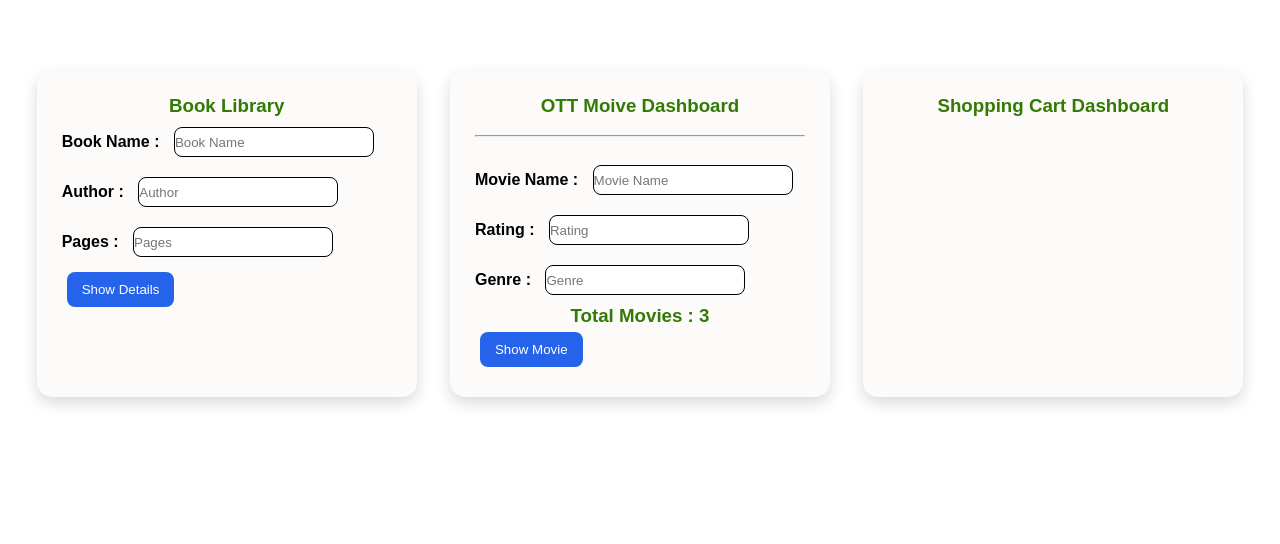
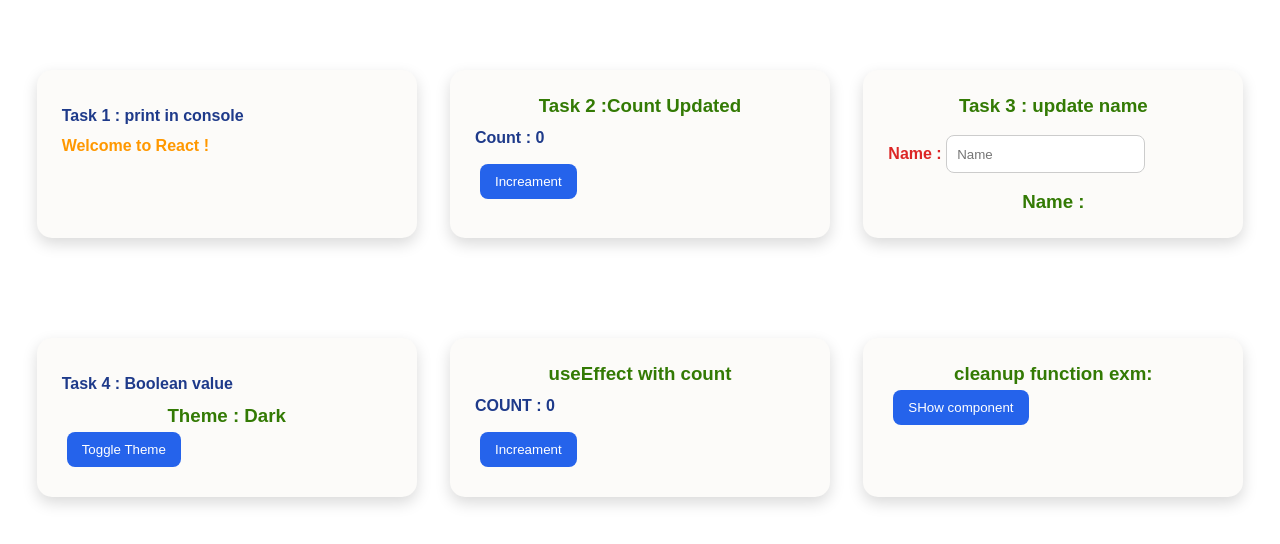
Before and after one commit to hodbesanjana06/React-Learning, a React (Vite) app: page / in a window 1280 px wide. Shown: the top 544 px of the page. Built offline with nearby package versions, Linux system fonts and the light colour scheme.

Commit message:
Day 8 : UseEffect

```diff
--- a/src/App.css
+++ b/src/App.css
@@ -21,6 +21,7 @@
 .small-box h3 {
   color: #337a04;
   text-align: center;
+
 }
 
 
@@ -57,13 +58,22 @@
   color: #ff9800;
 }
 
-.small-box h2 {
+.small-box h2 ,h4 {
   display: flex;
   align-items: center;
   gap: 10px;
   margin: 12px 0;
   color: #1e3a8a;
   font-size: medium;
+}
+
+.small-box h4 {
+  display: flex;
+  align-items: center;
+  gap: 10px;
+  margin: 12px 0;
+  color: #1e8a4f;
+  font-size: big;
 }
 .small-box p {
   color:rgb(77, 110, 12);
@@ -74,12 +84,7 @@ text-align: center;
 color: brown;
 
 }
-.label {
-  display: inline-block;
-  width: 120px;
-  color: #dc2626;
-  font-weight: bold;
-}
+
 .profile{
   color: #dc2626;
 }
@@ -101,17 +106,27 @@ color: brown;
   font-family: Arial, sans-serif;
 }
 .small-box input{
-    width: 200px;
-    margin: 10px;
-    height: 30px;
-    border: 1px solid black;
+  flex: 1;
+  height: 38px;
+  padding: 0 10px;
+  border: 1px solid #ccc;
+  border-radius: 8px;
+  outline: none;
 
 }
-.small-box input{
-  border-radius: 8px;
-  margin-left: 0px;
+
+.small-box input:focus {
+  border-color: #2563eb;
 }
-.small-box label{
+
+.small-box .form-group {
+  display: flex;
+  align-items: center;
+  margin-bottom: 12px;
+}
+
+.small-box label {
+  width: 140px;
   font-weight: bold;
-  margin-right: 10px;
+  color: #dc2626;
 }
--- a/src/App.jsx
+++ b/src/App.jsx
@@ -1,56 +1,29 @@
 import './App.css'
-// import Form from './Days/Day07 - Forms & Controll component/Form';
-// import Game from './Days/Day07 - Forms & Controll component/Game';
-import Book from './Days/Day07 - Forms & Controll component/Book';
+// import Final from './Days/Day07 - Forms & Controll component/Final';
+import UseEffect from './Days/Day08 - useEffect/UseEffect';
 
 function App(){
-// let players = [
-//   {
-//     id : 101 ,
-//     name: 'rohit',
-//     hourse_played : 340,
-//     favorite_weapon : "Vandal",
-//     country : "India" ,
-//     joindate: "12-05-2023"
-//   },
-//   {
-//     id : 102 ,
-//     name:'dhoni',
-//     hourse_played : 320,
-//     favorite_weapon : "Vandal",
-//     country : "USA" ,
-//     joindate: "2-05-2023"
-//   },
-//   {
-//     id : 103 ,
-//     name :'virat',
-//     hourse_played : 140,
-//     favorite_weapon : "Vandal",
-//     country : "Delhi" ,
-//     joindate: "1-05-2025"
-//   },
-// ]
-
-let movies = [
+let student =[
   {
     id : 101,
-    year : 2021,
-    director : "Mohan Joshi",
-    mname : "QOT"
+    name : "sanjana",
+    location : "Katraj",
+    noticeperiod : "1 month",
+    skills :['react', 'DSA', 'c#']
   },
   {
     id : 102,
-    year : 2025,
-    director : "Raju Rastoji Joshi",
-    mname : "DoT's"
-
+    name : "rahul",
+    location : "gujarwadi",
+    noticeperiod : "2 month",
+    skills :['HTML', 'CSS', 'JS']
   },
   {
     id : 103,
-    year : 2011,
-    director : "Mohan Joshi",
-    mname : "FIdda"
-
+    name : "Chameli",
+    location : "goa",
+    noticeperiod : "1 month",
+    skills :['react', 'DSA', 'c#']
   },
 ]
 
@@ -61,8 +34,9 @@ let movies = [
 
       {/* <Form/> */}
       {/* <Game players={players}/> */}
-      <Book movies={movies}/>
-
+      {/* <Book movies={movies}/> */}
+      {/* <Final student= {student}/> */}
+      <UseEffect/>
     </div>
 
     </>
--- a/src/Days/Day07 - Forms & Controll component/Book.jsx
+++ b/src/Days/Day07 - Forms & Controll component/Book.jsx
@@ -1,6 +1,7 @@
 import { useState } from "react";
 
-function Book({movies}){
+function Book(){
+
     const [bname , setName] = useState("")
     const [author , setAuthor] = useState("")
     const [pages , setPages] = useState("")
@@ -11,10 +12,16 @@ function Book({movies}){
     const [Genre , setGenre] = useState("")
     const [ishow , setShow ] = useState(false)
     const [isdetailshow , setMovieDetail] = useState(false)
+    let selectmovie = movies.find(
+        (p)=>p.mname.toLowerCase() === mname.toLowerCase())
 
-    let selectmovie = movies.find(
-        (p)=>p.mname.toLowerCase() === mname.toLowerCase()
-    )
+    const [pname , setProduct] = useState("")
+    const [price , setPrice ] = useState("")
+    const [Qty , setQty] = useState("")
+    const [product , setproductdetail] = useState([])
+
+
+
     return(
         <>
 
@@ -109,15 +116,92 @@ function Book({movies}){
 
 
 
-        {/* ----OTT Movie Dashboard---- */}
+        {/* ----Shopping Card---- */}
             <div className="small-box">
                 <h3>Shopping Cart Dashboard</h3>
+                <label>Product Name : </label>
+                <input type="text" placeholder="Product Name" value={pname} onChange={(e)=>setProduct(e.target.value)} /> <br />
+
+                <label>Price : </label>
+                <input type="number" placeholder="Price" value={price} onChange={(e)=>setPrice(e.target.value)} /> <br />
+
+                <label>Quantity : </label>
+                <input type="number" placeholder="Quantity" value={Qty} onChange={(e)=> setQty(e.target.value)} /> <br />
 
 
+                <button onClick={() => setproductdetail([...product , {pname , price ,Qty}])}>Add Product</button>
+
+                {
+                    product.map((e)=> (
+                        <div key={e} className="small-card">
+
+                            <h4>Product: {e.pname}</h4>
+                            <p>Price: ₹{e.price}</p>
+                            <p>Quantity: {e.Qty}</p>
+                            <p>Total Amount: ₹{e.price * e.Qty}</p>
+                        </div>
+                    ))
+                }
+
             </div>
+
+
 
         </>
     )
 }
 
 export default Book;
+
+
+
+
+// let players = [
+//   {
+//     id : 101 ,
+//     name: 'rohit',
+//     hourse_played : 340,
+//     favorite_weapon : "Vandal",
+//     country : "India" ,
+//     joindate: "12-05-2023"
+//   },
+//   {
+//     id : 102 ,
+//     name:'dhoni',
+//     hourse_played : 320,
+//     favorite_weapon : "Vandal",
+//     country : "USA" ,
+//     joindate: "2-05-2023"
+//   },
+//   {
+//     id : 103 ,
+//     name :'virat',
+//     hourse_played : 140,
+//     favorite_weapon : "Vandal",
+//     country : "Delhi" ,
+//     joindate: "1-05-2025"
+//   },
+// ]
+
+// let movies = [
+//   {
+//     id : 101,
+//     year : 2021,
+//     director : "Mohan Joshi",
+//     mname : "QOT"
+//   },
+//   {
+//     id : 102,
+//     year : 2025,
+//     director : "Raju Rastoji Joshi",
+//     mname : "DoT's"
+
+//   },
+//   {
+//     id : 103,
+//     year : 2011,
+//     director : "Mohan Joshi",
+//     mname : "FIdda"
+
+//   },
+// ]
--- /dev/null
+++ b/src/Days/Day07 - Forms & Controll component/Final.jsx
@@ -0,0 +1,85 @@
+
+import { useState } from "react";
+
+function Final({student}){
+
+    const [name , setName] = useState("")
+    const [role , setRole ] = useState("")
+    const [experience , setexperience] = useState("")
+    const [salary , setSalary] = useState("")
+    const [isshortlisted , setShortlisted] = useState(false)
+    const [isShow , setShow] = useState(false)
+
+    let selectstudent = student.find(
+        (s)=> s.name.toLowerCase() === name.toLowerCase()
+    )
+    return(
+        <>
+
+            <div className="small-box">
+                <h4 >Interview Candidate Tracker</h4><br />
+
+                <div className="form-group">
+                    <label> Candidate Name : </label>
+                   <input type="text" placeholder="Candidate Name " value={name} onChange={(e)=> setName(e.target.value)} /> <br />
+                </div>
+
+                <div className="form-group">
+                    <label>Role : </label>
+                    <input type="text" placeholder="Role" value={role} onChange={(e)=> setRole(e.target.value)} /> <br />
+                </div>
+
+                <div className="form-group">
+                    <label>Experience : </label>
+                    <input type="number"  value={experience} placeholder="Experience" onChange={(e)=> setexperience(e.target.value)}/> <br />
+                </div>
+
+                <div className="form-group">
+                    <label>Expected Salary : </label>
+                    <input type="number" placeholder="Expected Salary " value={salary} onChange={(e)=> setSalary(e.target.value)} />
+                </div>
+
+                <div className="form.gropu">
+                <h3>Status : {isshortlisted ? "Shortlisted " : "Not Shortlisted"}</h3>
+                <button onClick={()=> setShortlisted(!isshortlisted)}>Change Status</button>
+
+                </div>
+
+
+                <button onClick={()=> setShow(!isShow)}>{isShow ? "Hide Details" : "Show Details"}</button>
+
+                {
+                    isShow &&(
+                        <div className="small-card" >
+                            {
+                                selectstudent ? (
+                                    <>
+                                    <h4>
+                                        Name : {name} <br /> <br />
+                                        Role : {role} <br /> <br />
+                                        Experience : {experience} Year<br /> <br />
+                                        Salary : {salary}
+                                    </h4>
+                                        <h2>
+                                            Candidate ID : {selectstudent.id} <br /> <br />
+                                            Location : {selectstudent.location} <br /><br />
+                                            Notice Period : {selectstudent.noticeperiod} <br /><br />
+                                            Skills :
+                                        </h2>
+                                        <p> {selectstudent.skills.map((e)=>(<p>{e}</p>))}</p>
+                                    </>
+                                ) : (
+                                    <h3>Not Found </h3>
+                                )
+                            }
+
+                        </div>
+                    )
+                }
+            </div>
+
+        </>
+    )
+}
+
+export default Final;
--- /dev/null
+++ b/src/Days/Day08 - useEffect/UseEffect.jsx
@@ -0,0 +1,105 @@
+
+import { useState , useEffect } from "react";
+
+function Child(){
+    useEffect(()=>{
+        console.log("component rendered");
+
+    return ()=>{
+
+        console.log("Component close");
+
+    }
+
+    }, [])
+
+    return(
+        <h2>i am a child component</h2>
+    )
+}
+
+function UseEffect(){
+
+    const [count  , setCount] = useState(0)
+    const [name , setName] = useState("")
+    const [isdark, setTheme] = useState(false)
+    const [isshow , setshow ] = useState(false)
+
+    useEffect(()=>{
+
+        console.log("welocme to react");
+        console.log("Count : ", count);
+        console.log("name : ", name);
+        console.log("Theme Toggle : ", isdark );
+
+
+    },[count,name,isdark])
+
+
+    // useEffect(()=>{
+    //     const timer = setInterval(()=>{
+    //         console.log("Hello");
+
+    //     },1000);
+    //     return ()=>{
+    //         clearInterval(timer);
+    //     }
+    // },[])
+
+    const [Count , setcount] = useState(0)
+
+    useEffect(()=>{
+        document.title = `Count : ${Count}`
+    }, [Count])
+    return(
+        <>
+
+            <div className="small-box">
+
+                <h2>Task 1 : print in console</h2>
+                <h2>Welcome to React !</h2>
+            </div>
+
+            <div className="small-box">
+                <h3>Task 2 :Count Updated </h3>
+                <h2>Count : {count}</h2>
+                <button onClick={()=> setCount( count + 1)}>Increament </button>
+            </div>
+
+            <div className="small-box">
+                <h3>Task 3 : update name</h3><br />
+                <div className="from-group">
+                    <label>Name : </label>
+                    <input type="text" value={name} onChange={(e)=>setName(e.target.value)} placeholder="Name" />
+                </div><br />
+                <h3>Name : {name}</h3>
+            </div>
+
+            <div className="small-box">
+                <h2>Task 4 : Boolean value </h2>
+                <h3>Theme : {isdark ? "Light" : "Dark"}</h3>
+                <button onClick={()=>setTheme(!isdark)}>Toggle Theme</button>
+            </div>
+
+            <div className="small-box">
+                <h3>useEffect with count </h3>
+                <h2>COUNT : {Count}</h2>
+                <button onClick={()=> setcount(Count + 1)}>Increament </button>
+            </div>
+
+            <div className="small-box">
+                <h3>cleanup function exm:</h3>
+                <button onClick={()=> setshow(!isshow)}>{isshow ? "hide component ": "SHow component"}</button>
+                {
+                    isshow && (
+                        <Child />
+
+                    )
+                }
+            </div>
+
+        </>
+    )
+}
+
+export default UseEffect;
```
